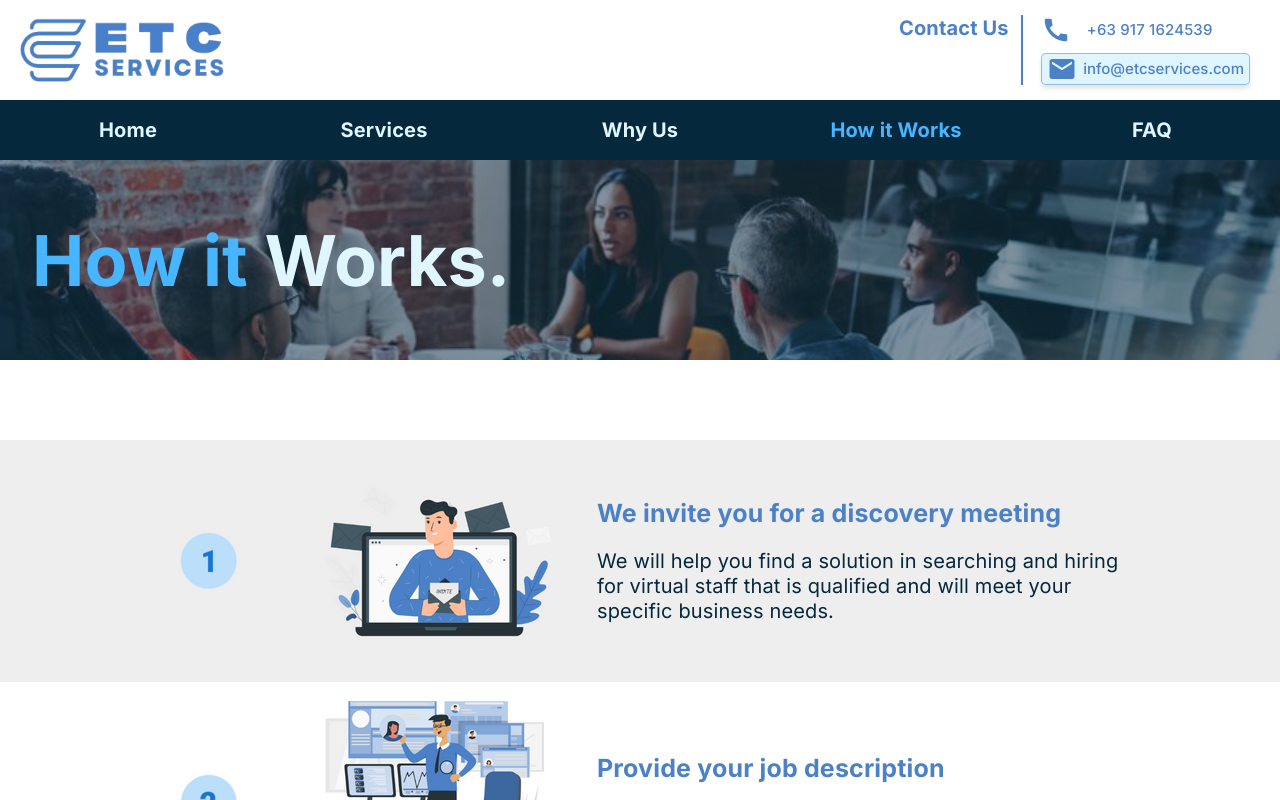
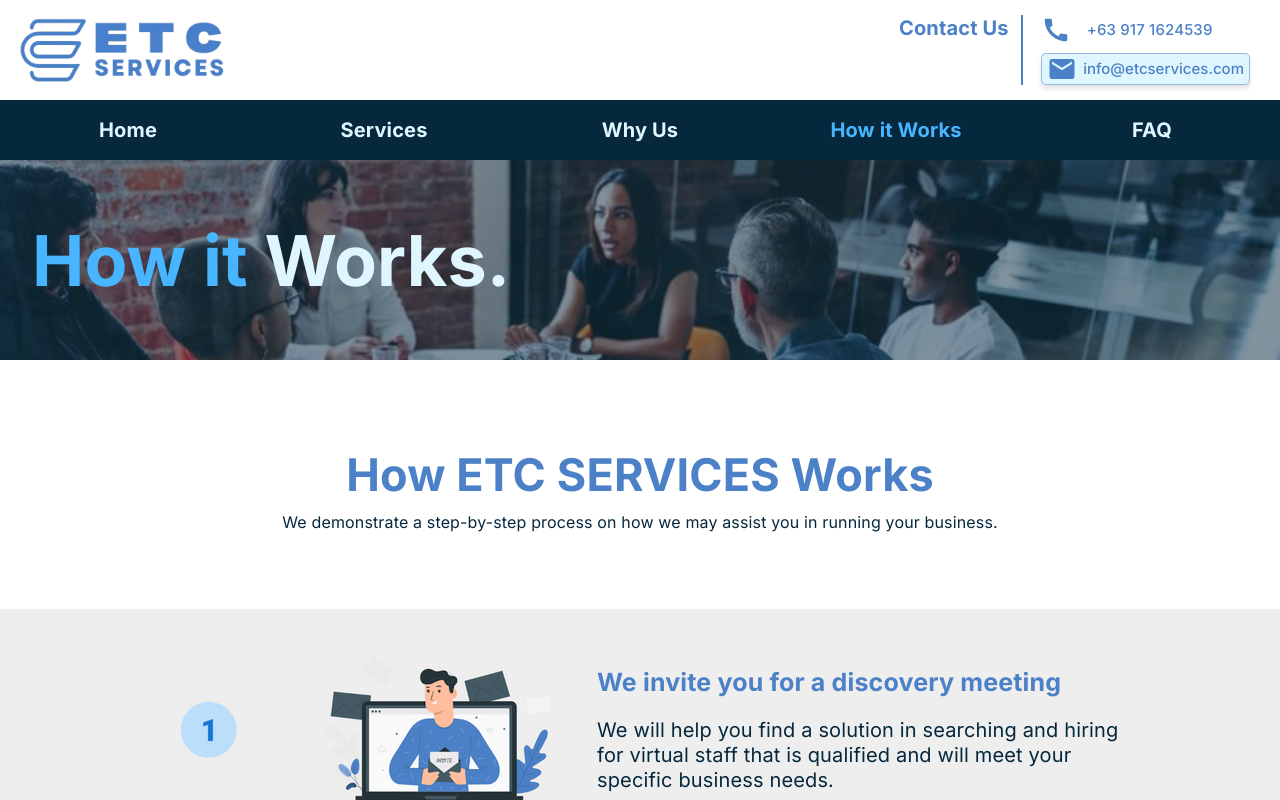
Before and after one commit to ETCservicesgroup/etc-main-website, a React (Create React App) app: page / in a window 1280 px wide. Both pictures are taken after a click on the element "How it Works". Shown: the top 800 px of the page. Built offline with nearby package versions, Linux system fonts and the light colour scheme.

Commit message:
Added header for HowItWOrks component.

```diff
--- a/src/components/HowItWorks.tsx
+++ b/src/components/HowItWorks.tsx
@@ -25,7 +25,6 @@ const HowItWorks = (props: IHowItWorksProps) => {
       backgroundSize: 'cover',
       height: '137px',
       paddingLeft: '16px',
-      marginBottom: '35px',
       backgroundPosition: 'center',
       display: 'flex',
       flexDirection: 'column',
@@ -33,11 +32,9 @@ const HowItWorks = (props: IHowItWorksProps) => {
       [theme.breakpoints.up('md')]: {
         height: '150px',
         paddingLeft: '32px',
-        marginBottom: '60px',
       },
       [theme.breakpoints.up('lg')]: {
         height: '200px',
-        marginBottom: '80px',
       },
       [theme.breakpoints.up('xl')]: {
         paddingLeft: '192px',
@@ -212,6 +209,57 @@ const HowItWorks = (props: IHowItWorksProps) => {
       [theme.breakpoints.up('lg')]: {
         maxWidth: '551px',
       },
+    },
+    headerLabelContainerWrapper: {
+      display: 'flex',
+      flexDirection: 'column',
+      alignItems: 'center',
+    },
+    headerLabelContainer: {
+      height: '178px',
+      display: 'flex',
+      flexDirection: 'column',
+      textAlign: 'center',
+      justifyContent: 'center',
+      alignItems: 'center',
+      [theme.breakpoints.up('md')]: {
+        height: '202px',
+      },
+      [theme.breakpoints.up('lg')]: {
+        height: '249px',
+      },
+    },
+    headerLabel: {
+      fontFamily: 'Inter',
+      fontStyle: 'normal',
+      fontWeight: 700,
+      fontSize: '25px',
+      lineHeight: '40px',
+      color: '#4C81C7',
+      [theme.breakpoints.up('md')]: {
+        fontSize: '40px',
+        lineHeight: '65px',
+      },
+      [theme.breakpoints.up('lg')]: {
+        fontSize: '45px',
+        lineHeight: '75px',
+      },
+    },
+    headerLabelContent: {
+      fontFamily: 'Inter',
+      fontStyle: 'normal',
+      fontWeight: 400,
+      fontSize: '14px',
+      lineHeight: '20px',
+      color: '#06283D',
+      maxWidth: '358px',
+      [theme.breakpoints.up('md')]: {
+        fontSize: '16px',
+        maxWidth: '439px',
+      },
+      [theme.breakpoints.up('lg')]: {
+        maxWidth: '100vw',
+      },
     }
   };
 
@@ -285,6 +333,12 @@ const HowItWorks = (props: IHowItWorksProps) => {
           <Typography component='span' sx={styles.workText}> Works.</Typography>
         </Box>
       </Box>
+      <Box sx={styles.headerLabelContainerWrapper}>
+        <Box sx={styles.headerLabelContainer}>
+          <Typography component='span' sx={styles.headerLabel}>How ETC SERVICES Works</Typography>
+          <Typography component='span' sx={styles.headerLabelContent}>We demonstrate a step-by-step process on how we may assist you in running your business.</Typography>
+        </Box>
+      </Box>
       <Box>
         {cardContents.map((cardContent) => {
           return (
```
